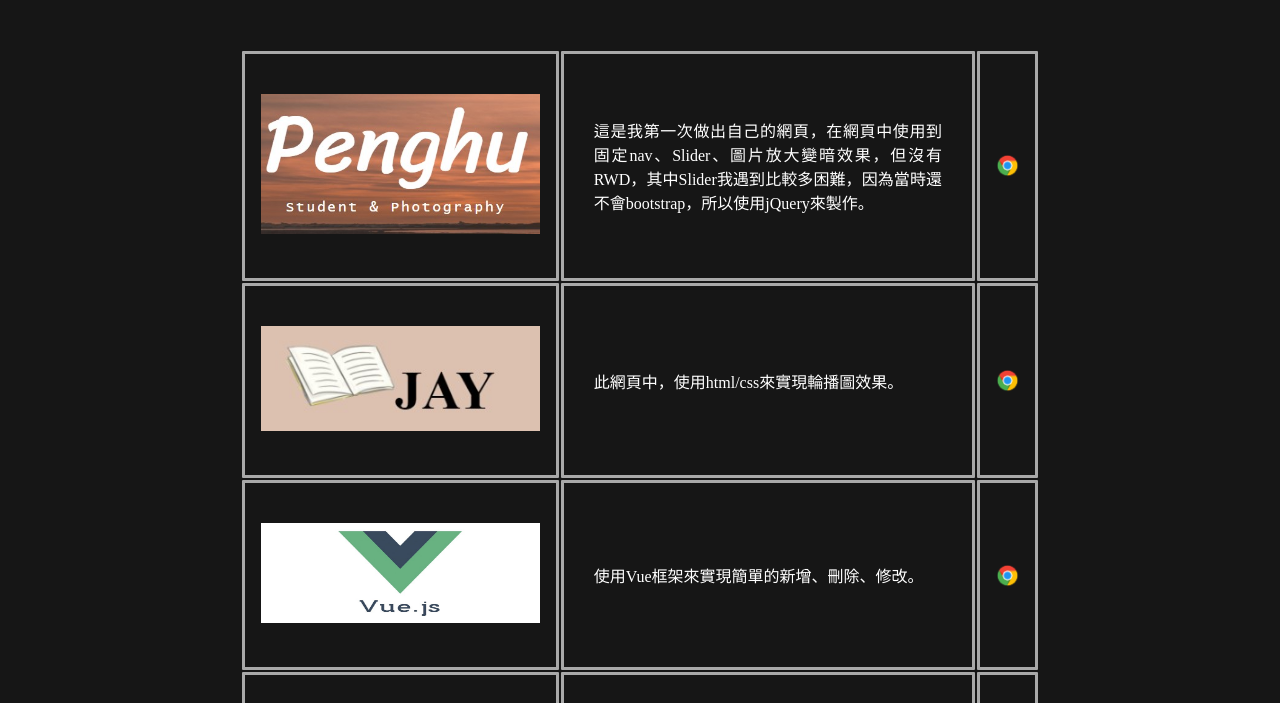
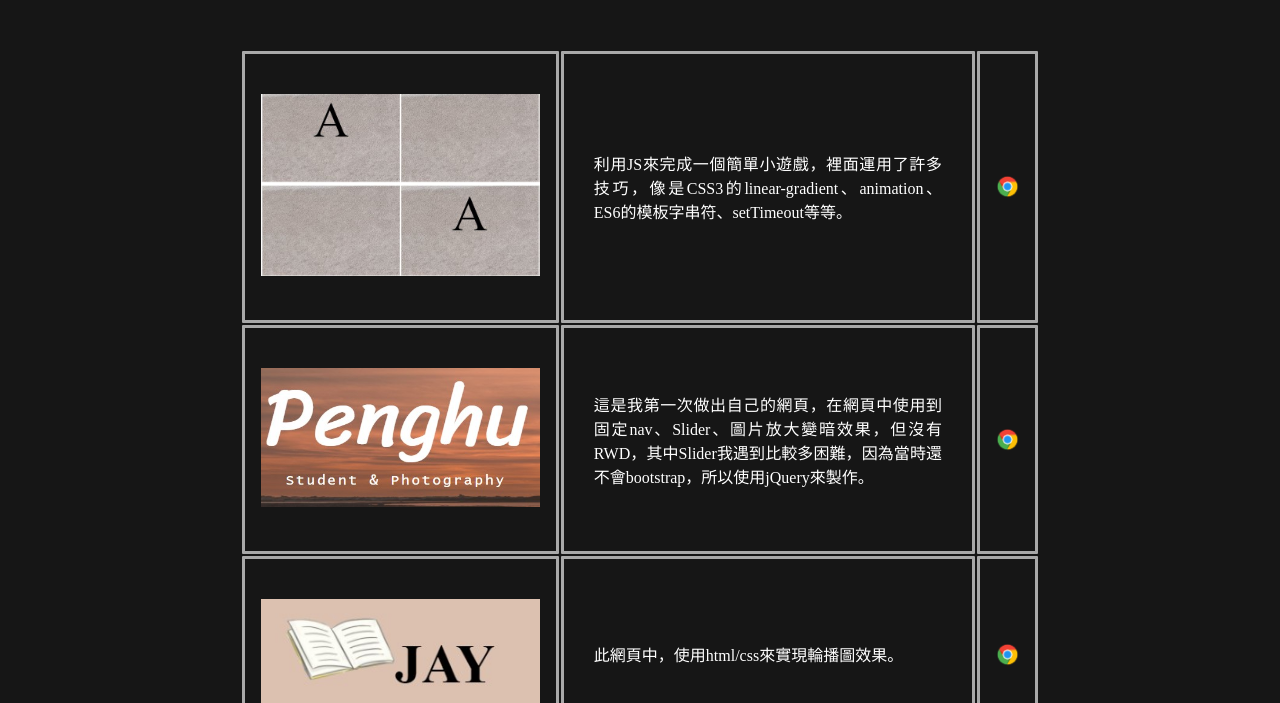
Before and after one commit to GitJay0811/pages, a plain HTML site: page MyWorks.html in a window 1280 px wide. Shown: the part 91-794 px from the top of the page. Drawn offline with Linux system fonts and the light colour scheme.

Commit message:
增加小遊戲

```diff
--- a/MyWorks.html
+++ b/MyWorks.html
@@ -23,6 +23,17 @@
 		<div class="content">
 			<div class="portfolios">
 				<table class="table">
+					<tr>
+						<td class="tdOne"><img src="img/LETTER.JPG" class="freecodecamp"></td>
+						<td>
+							<p class="tdp">
+								利用JS來完成一個簡單小遊戲，裡面運用了許多技巧，像是CSS3的linear-gradient、animation、ES6的模板字串符、setTimeout等等。
+							</p>
+						</td>
+						<td><a href="https://gitjay0811.github.io/card/">
+								<div class="browser"></div>
+							</a></td>
+					</tr>
 					<tr>
 						<td class="tdOne"><img src="img/tempsnip.jpg" class="freecodecamp"></td>
 						<td>
```
Also changed, not shown: img/LETTER.JPG (added).
